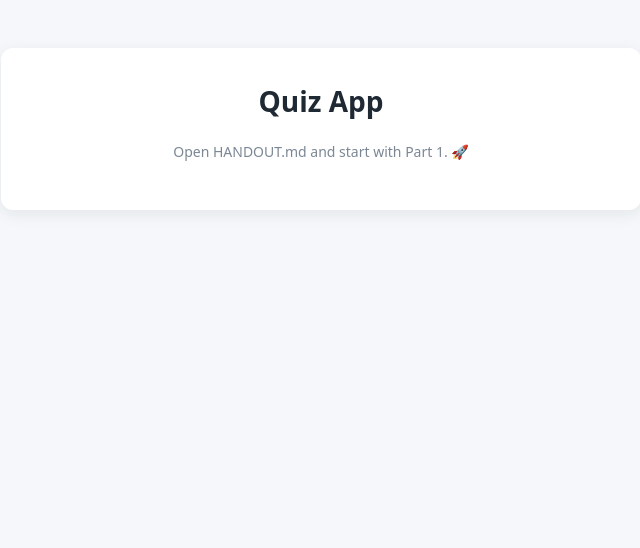
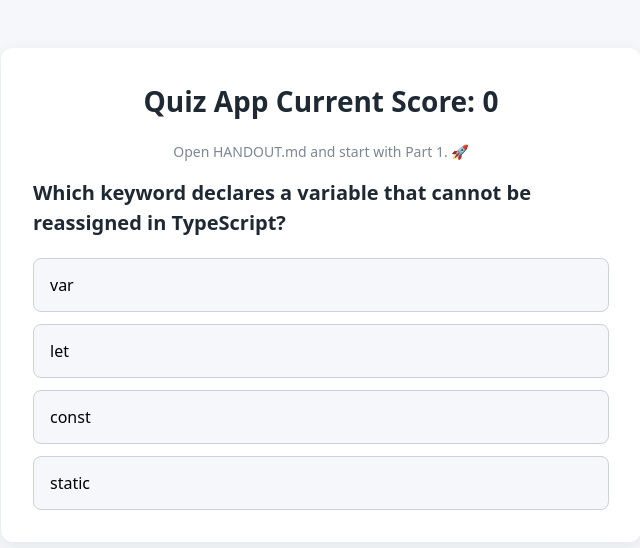
Before and after one commit to buildertrend/dev-interns-intro-to-frontend-2026, a React (Vite) app: page / in a window 1280 px wide. Shown: the top 548 px of the page, without its empty margins (319-959 px from the left). Built offline with nearby package versions, Linux system fonts and the light colour scheme.

Commit message:
Code from june first lab(s)

```diff
--- a/src/App.css
+++ b/src/App.css
@@ -41,6 +41,28 @@
   transition: background 0.15s, border-color 0.15s;
 }
 
+.correct-option-button {
+  font: inherit;
+  text-align: left;
+  padding: 14px 16px;
+  border: 1px solid #68c358;
+  border-radius: 8px;
+  background: #68c358;
+  cursor: pointer;
+  transition: background 0.15s, border-color 0.15s;
+}
+
+.incorrect-option-button {
+  font: inherit;
+  text-align: left;
+  padding: 14px 16px;
+  border: 1px solid #ef4444;
+  border-radius: 8px;
+  background: #ef4444;
+  cursor: pointer;
+  transition: background 0.15s, border-color 0.15s;
+}
+
 .option-button:hover {
   background: #e4e7eb;
   border-color: #9aa5b1;
--- a/src/App.tsx
+++ b/src/App.tsx
@@ -1,4 +1,8 @@
 import './App.css';
+import {questions} from './data/questions.tsx';
+import QuestionCard from './QuestionCard.tsx';
+import Results from './Results.tsx';
+import { use, useState, useEffect } from 'react';
 
 // 👋 Welcome to the Quiz App lab!
 //
@@ -10,10 +14,58 @@ import './App.css';
 // You will build everything else. Replace the placeholder below as you go.
 
 function App() {
+
+
+
+  const [currentQuestionId, setCurrentQuestionId] = useState(0);
+  const currentQuestion = questions[currentQuestionId];
+  const [pickedAnswer, setPickedAnswer] = useState<string | null>(null);
+  const [score, setScore] = useState(0);
+
+
+
+  useEffect(() => {
+        if (currentQuestionId === 0) {
+          window.alert('Quiz Started');
+        }
+      }, [currentQuestionId]);
+
+
+  const handleAnswer = (answer: string) => {
+
+    setPickedAnswer(answer);
+
+    if (answer === currentQuestion.correctAnswer) {
+      setScore((prev) => prev + 1);
+    }
+
+    setTimeout(() => {
+      setCurrentQuestionId((prev) => prev + 1);
+    }, 1000); // ms
+  }
+
+  const handleRestart = () => {
+
+    setScore(0);
+    setPickedAnswer("");
+    setCurrentQuestionId(0);
+
+  }
+
+
+
+
+  if (currentQuestionId >= questions.length) {
+    return (
+      <Results score={score} numQuestions={questions.length} onRestart={handleRestart}/>
+    );
+  }
+
   return (
     <main className="quiz">
-      <h1>Quiz App</h1>
+      <h1>Quiz App Current Score: {score}</h1>
       <p className="progress">Open HANDOUT.md and start with Part 1. 🚀</p>
+      <QuestionCard onAnswer={handleAnswer} prompt={currentQuestion.prompt} correctAnswer={currentQuestion.correctAnswer} pickedAnswer={pickedAnswer} options={currentQuestion.options} />
     </main>
   );
 }
--- /dev/null
+++ b/src/QuestionCard.tsx
@@ -0,0 +1,43 @@
+
+interface QuestionCardProps {
+    prompt: string;
+    options: string[];
+    correctAnswer: string;
+    pickedAnswer: string | null;
+    onAnswer: (answer: string) => void;
+}
+
+function QuestionCard({ prompt, options, correctAnswer, pickedAnswer, onAnswer }: QuestionCardProps) {
+
+    const getColor = (pickedAnswer: string | null, correctAnswer: string) => {
+        if (!pickedAnswer){
+            return "option-button";
+        }
+        else if (pickedAnswer === correctAnswer){
+            return "correct-option-button";
+        }
+        else {
+            return "incorrect-option-button";
+        }
+    }
+
+    return (
+        <div className="question-card">
+            <h2 className="prompt">
+                {prompt}
+            </h2>
+            <div className="options">
+                {options.map((option: string, index: number) => (
+                    <button
+                    onClick={() => {
+                        onAnswer(option);
+                    }} key={index} className={option === pickedAnswer ? getColor(pickedAnswer, correctAnswer) : "option-button"}>
+                        {option}
+                    </button>
+                ))}
+            </div>
+        </div>
+    );
+}
+
+export default QuestionCard;
--- /dev/null
+++ b/src/Results.tsx
@@ -0,0 +1,24 @@
+import "./App.css";
+
+interface ResultsProps {
+    score: number;
+    numQuestions: number;
+    onRestart: () => void;
+}
+
+function Results ({score, numQuestions, onRestart}: ResultsProps) {
+
+    return (
+        <div className="results">
+            <p className="score">
+                You scored: {score}/{numQuestions}
+            </p>
+            <button onClick={onRestart} className="restart-button">
+                Click Here to Restart!
+            </button>
+        </div>
+    )
+
+}
+
+export default Results;
--- a/src/data/questions.ts
+++ b/src/data/questions.tsx
@@ -32,4 +32,10 @@ export const questions: Question[] = [
     options: ['id', 'index', 'key', 'name'],
     correctAnswer: 'key',
   },
+  {
+    id: 6,
+    prompt: 'What is my name?',
+    options: ['John', 'Uma', 'Gannett', 'Gannet'],
+    correctAnswer: 'Gannett',
+  }
 ];
```
